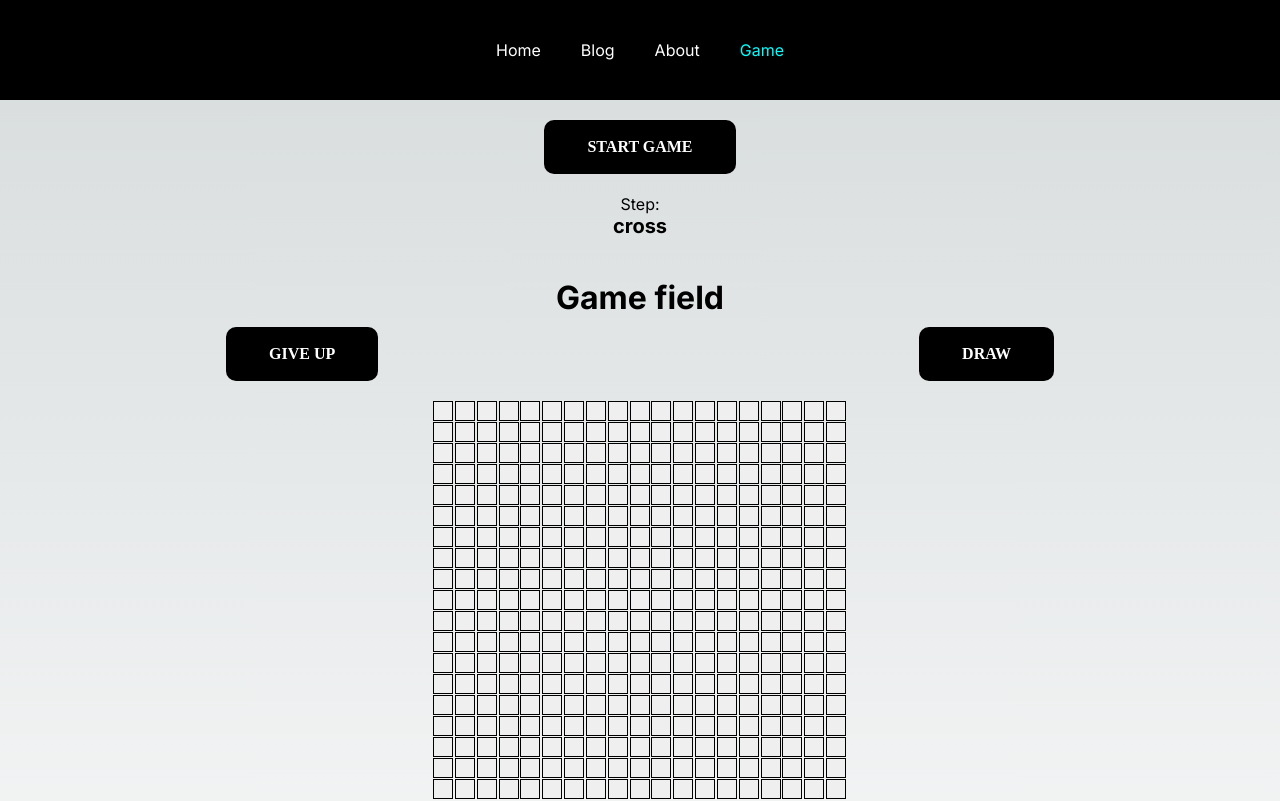
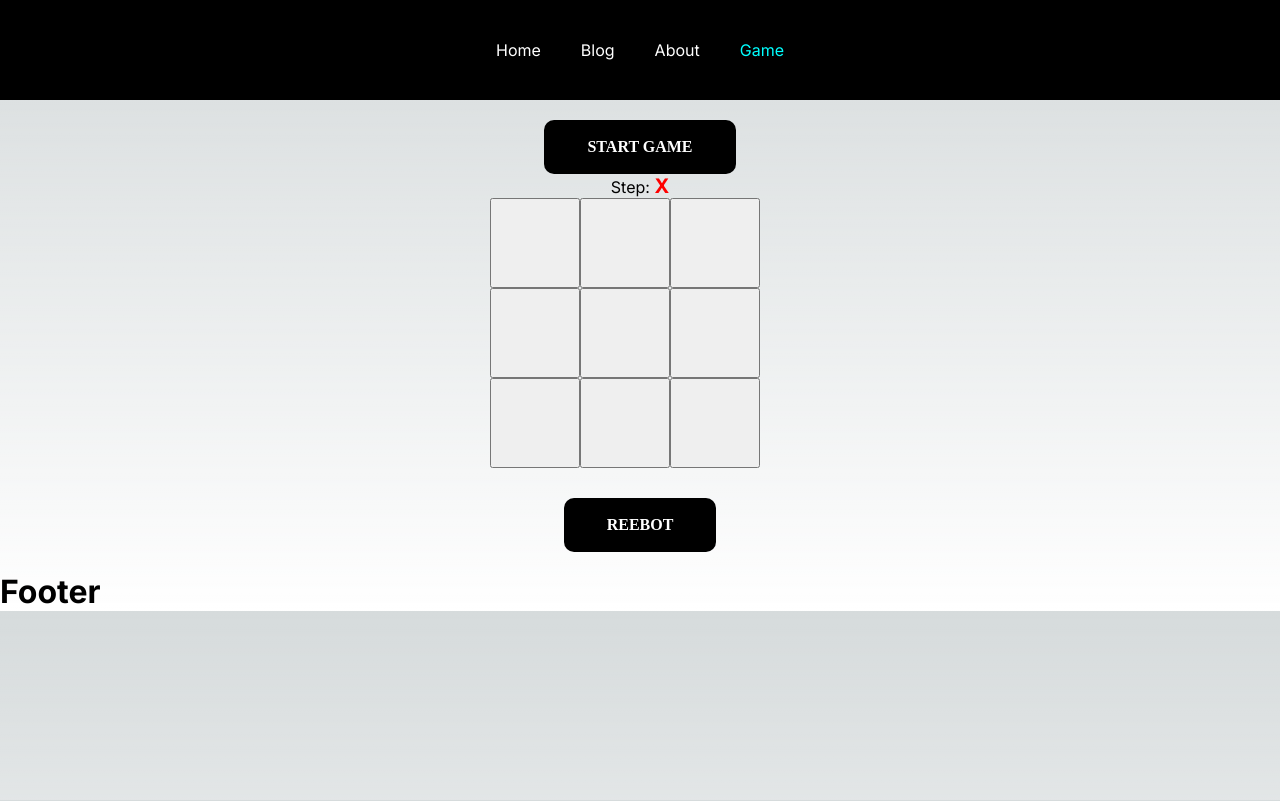
Before and after one commit to Aleksey6453/nextOne, a Next.js app: page /game in a window 1280 px wide. Shown: the top 801 px of the page. Built offline with nearby package versions, Linux system fonts and the light colour scheme.

Commit message:
new attempt by next 13

```diff
--- a/app/game/gameComponents/GameInfo.jsx
+++ b/app/game/gameComponents/GameInfo.jsx
@@ -1,6 +1,6 @@
 import React from 'react'
 
-const GameInfo = ({isDraw}) => {
+const GameInfo = ({isDraw, currentStep, nextMove, winnerCombi, renderSymbol, winnerSymbol}) => {
   return (
     <div className='gameInfo'>
         {isDraw ? 'Is Draw' : winnerCombi ? 'Winner: ' : 'Step: '}
--- a/app/game/page.jsx
+++ b/app/game/page.jsx
@@ -3,10 +3,10 @@
 import React from 'react'
 import { useState } from 'react';
 import styles from './Game.module.css'
-// import { GameInfo } from './gameComponents/GameInfo';
 import {GameBtnStart} from './gameComponents/GameBtnStart'
 import {MyButton} from './gameComponents/uiKit/MyButton'
 import { GameField } from './gameComponents/GameField'
+import { GameInfo } from './gameComponents/GameInfo';
 
 const symbolX = 'X'
 const symbolO = 'O'
@@ -57,10 +57,10 @@
 
 export default function Game(){
 
-    const startPosition = Array(361).fill(null)
+    const startPosition = Array(9).fill(null)
     // const [cells, setCells] = React.useState([null, null, null, null, null, null, null, null, null])
     const [cells, setCells] = useState(() => startPosition)
-    const [currentStep, setCurrentStep] = useState(gameSymbols.cross)
+    const [currentStep, setCurrentStep] = useState(symbolX)
     const nextMove = getNextMove(currentStep)
     const [winnerCombi, setWinnerCombi] = useState()
     // const currentStep = symbolX;
@@ -104,11 +104,18 @@
         {/* <GameBtnStart /> */}
         <MyButton children = {'Start Game'} />
 
-        <div className='gameInfo block'>
+        {/* <div className='gameInfo block'>
             {isDraw ? 'Is Draw' : winnerCombi ? 'Winner: ' : 'Step: '}
             {!isDraw && renderSymbol(winnerSymbol ?? currentStep)}
-        </div>
-        <GameField cells={cells}/>
+        </div> */}
+        <GameInfo currentStep={currentStep}
+                  nextMove={nextMove}
+                  winnerCombi={winnerCombi}
+                  renderSymbol={renderSymbol}
+                  winnerSymbol={winnerSymbol}
+                  />
+        {/* <GameField cells={cells}/> */}
+
         {/* <GameInfo isDraw={isDraw} /> */}
         <div className={styles.gameField}>
             {cells.map((symbol, index) => {
@@ -123,7 +130,7 @@
                 )
             })}
         </div>
-        <button onClick={handleReebot}>Reebot</button>
+        <button onClick={handleReebot} className='btn'>Reebot</button>
 
     </div>
   )
```
Also changed, not shown: app/game/gameComponents/GameSymbol.jsx (+11 -0 lines).
